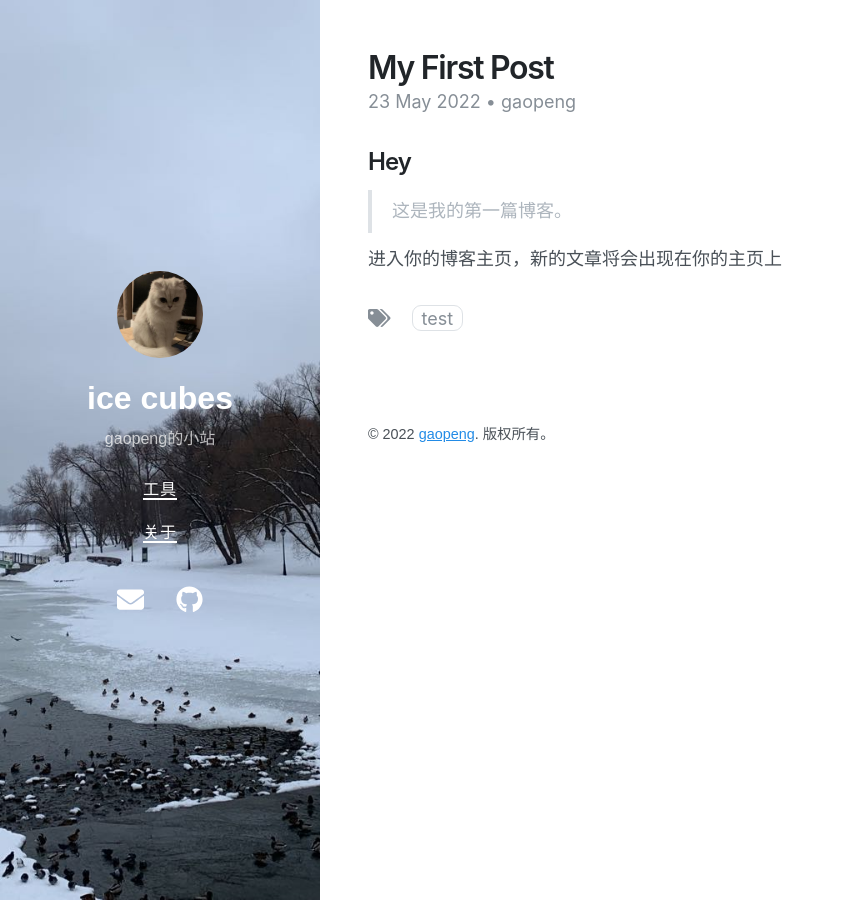
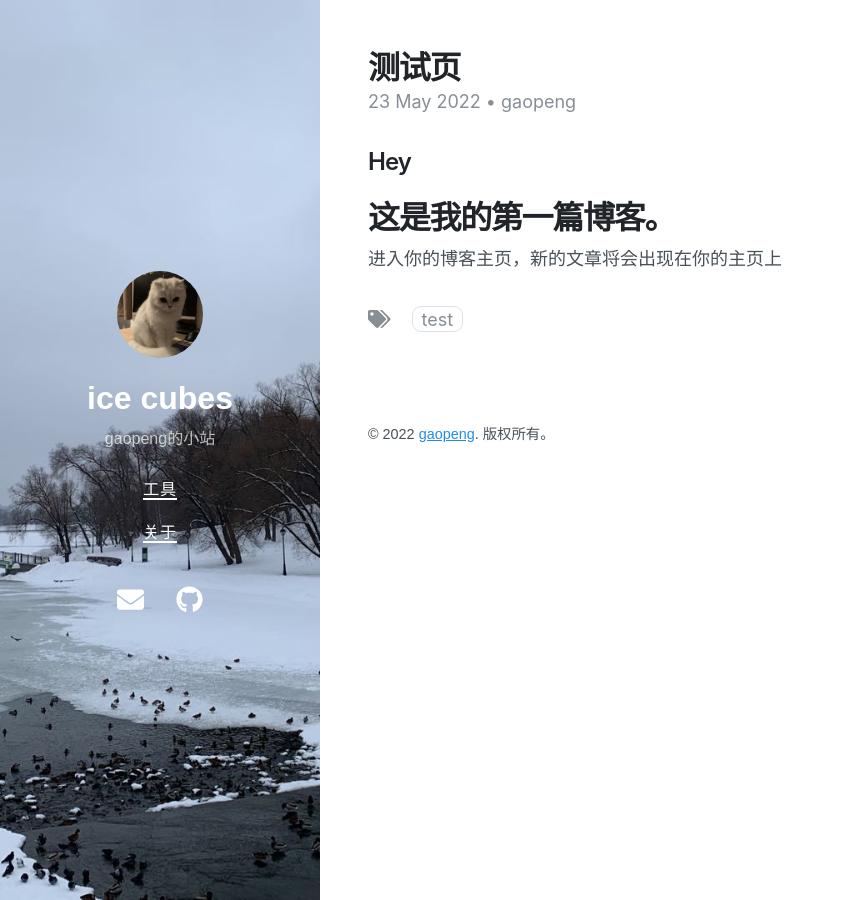
Before and after one commit to gaopengk/gaopengk.github.io, a Jekyll site: the page built from _posts/2022-05-23-测试页.md, in a window 1280 px wide. Shown: the whole page, without its empty margins (0-845 px from the left). Built offline with Jekyll 4.4.1, drawn with Linux system fonts in a browser that asks for light colours; nearby versions of some CDN libraries.

Commit message:
Update 2022-05-23-测试页.md

```diff
--- a/_posts/2022-05-23-测试页.md
+++ b/_posts/2022-05-23-测试页.md
@@ -1,14 +1,13 @@
 ---
 layout:     post
-title:      My First Post
+title:      测试页
 subtitle:   Hello World, Hello Blog
 date:       2022-05-23 11:42 +0800
 author:     gaopeng
-header-img: img/post-bg-2015.jpg
 tags:       [test]
 ---
 
 ## Hey
->这是我的第一篇博客。
+# 这是我的第一篇博客。
 
 进入你的博客主页，新的文章将会出现在你的主页上
```
